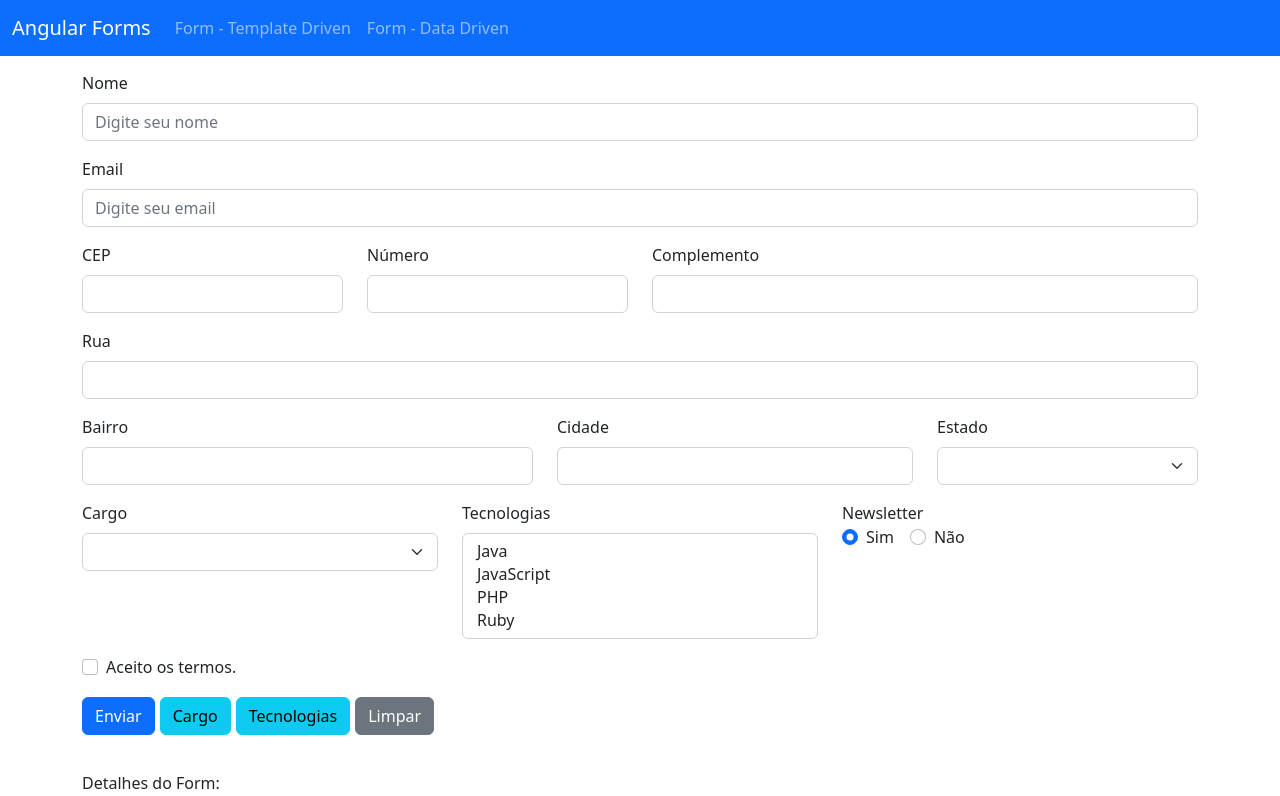
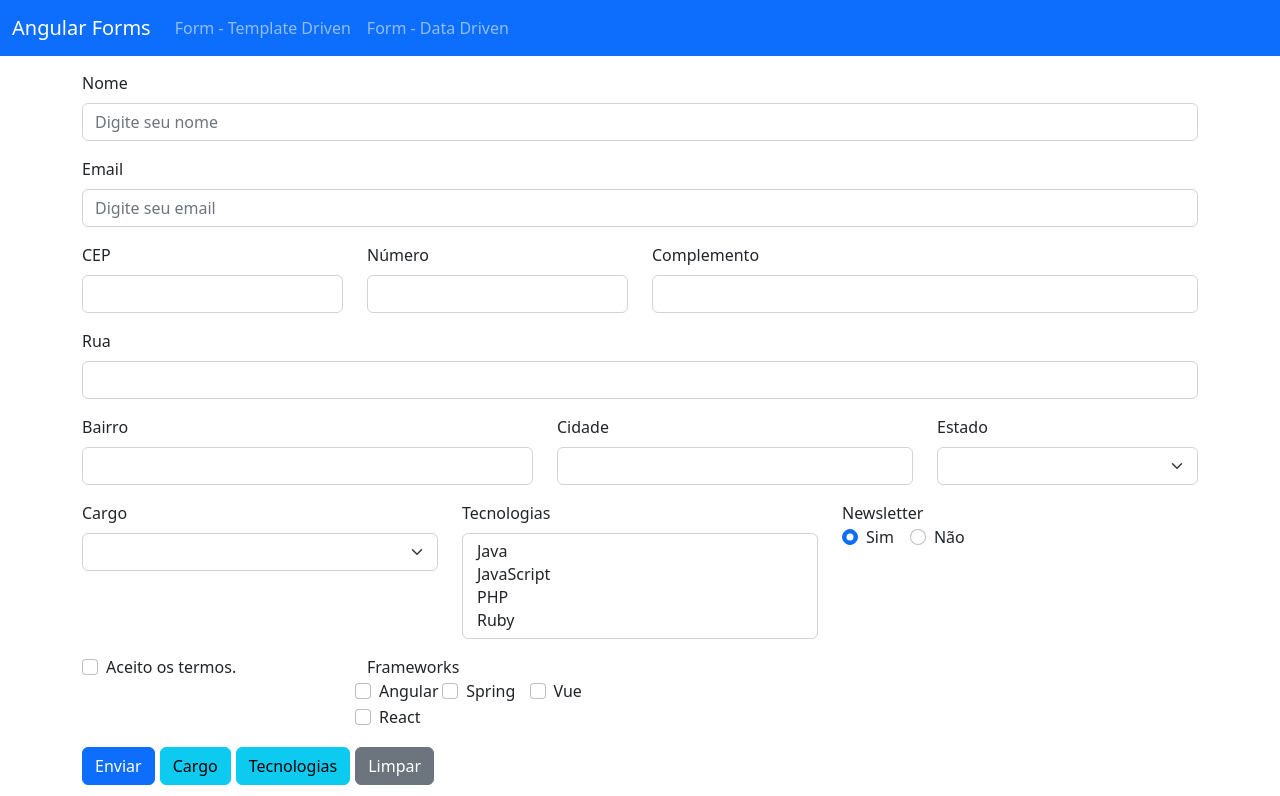
Before and after one commit to emanoelcampos/angular-forms-data-driven, an Angular app: page /dataForm in a window 1280 px wide. Shown: the top 796 px of the page. Built offline with nearby package versions, Linux system fonts and the light colour scheme.

Commit message:
FormArray: Checkboxes Dinâmicos

```diff
--- a/src/app/data-form/data-form.component.html
+++ b/src/app/data-form/data-form.component.html
@@ -186,11 +186,24 @@
   </div>
 
   <div class="form-group">
-    <div class="col-md-3" [ngClass]="aplicaCssErro('termos')">
-      <div class="form-check form-check-inline">
-        <input class="form-check-input" type="checkbox" id="termos" formControlName="termos" required>
-        <label class="form-check-label" for="termos">Aceito os termos.</label>
-        <div class="invalid-feedback">Campo obrigatório.</div>
+    <div class="row">
+      <div class="col-md-3" [ngClass]="aplicaCssErro('termos')">
+        <div class="form-check form-check-inline">
+          <input class="form-check-input" type="checkbox" id="termos" formControlName="termos" required>
+          <label class="form-check-label" for="termos">Aceito os termos.</label>
+          <div class="invalid-feedback">Campo obrigatório.</div>
+        </div>
+      </div>
+      <div class="col-md-3" [ngClass]="aplicaCssErro('frameworks')">
+        <label for="frameworks">Frameworks</label>
+          <div id="frameworks" class="row">
+           <div class="form-check form-check-inline col-sm-3" formArrayName="frameworks"
+           *ngFor="let framework of control.controls; let i=index">
+            <label class="form-check-label">
+              <input class="form-check-input" type="checkbox" [formControlName]="i"> {{ frameworks[i] }}
+            </label>
+           </div>
+        </div>
       </div>
     </div>
   </div>
--- a/src/app/data-form/data-form.component.ts
+++ b/src/app/data-form/data-form.component.ts
@@ -1,6 +1,6 @@
 import { HttpClient } from '@angular/common/http';
 import { Component, OnInit } from '@angular/core';
-import { FormBuilder, FormGroup, Validators } from '@angular/forms';
+import { FormArray, FormBuilder, FormControl, FormGroup, Validators } from '@angular/forms';
 import { map, Observable } from 'rxjs';
 
 import { Cargos } from '../shared/models/cargos';
@@ -23,6 +23,8 @@
   cargos!: Observable<Cargos[]>;
   tecnologias!: Observable<Tecnologias[]>;
   newsletterOp!: any[];
+
+  frameworks = ['Angular', 'Spring', 'Vue', 'React'];
 
   constructor(
     private formBuilder: FormBuilder,
@@ -80,16 +82,36 @@
       cargo: [null],
       tecnologias: [null],
       newsletter: ['s'],
-      termos: [false, Validators.requiredTrue]
+      termos: [false, Validators.requiredTrue],
+
+      frameworks: this.buildFrameworks()
     });
+  }
+
+  buildFrameworks() {
+    const values = this.frameworks.map(v => new FormControl(false));
+
+    return this.formBuilder.array(values);
+  }
+
+  get control() {
+    return this.formulario.get('frameworks') as FormArray;
   }
 
   onSubmit() {
     console.log(this.formulario);
 
+    let valueSubmit = Object.assign({}, this.formulario.value);
+
+    valueSubmit = Object.assign(valueSubmit, {
+      frameworks: valueSubmit.frameworks.
+      map((v: any, i:any) => v ? this.frameworks[i] : null).
+      filter((v: any) => v !== null)
+    })
+
     if (this.formulario.valid) {
       this.httpClient
-        .post('https://httpbin.org/post', JSON.stringify(this.formulario.value))
+        .post('https://httpbin.org/post', JSON.stringify(valueSubmit))
         .pipe(map((res: any) => res))
         .subscribe(
           //(dados =>{console.log(dados);
--- a/src/app/shared/services/dropdown.service.ts
+++ b/src/app/shared/services/dropdown.service.ts
@@ -34,4 +34,5 @@
       }
     ]
   }
+
 }
```
